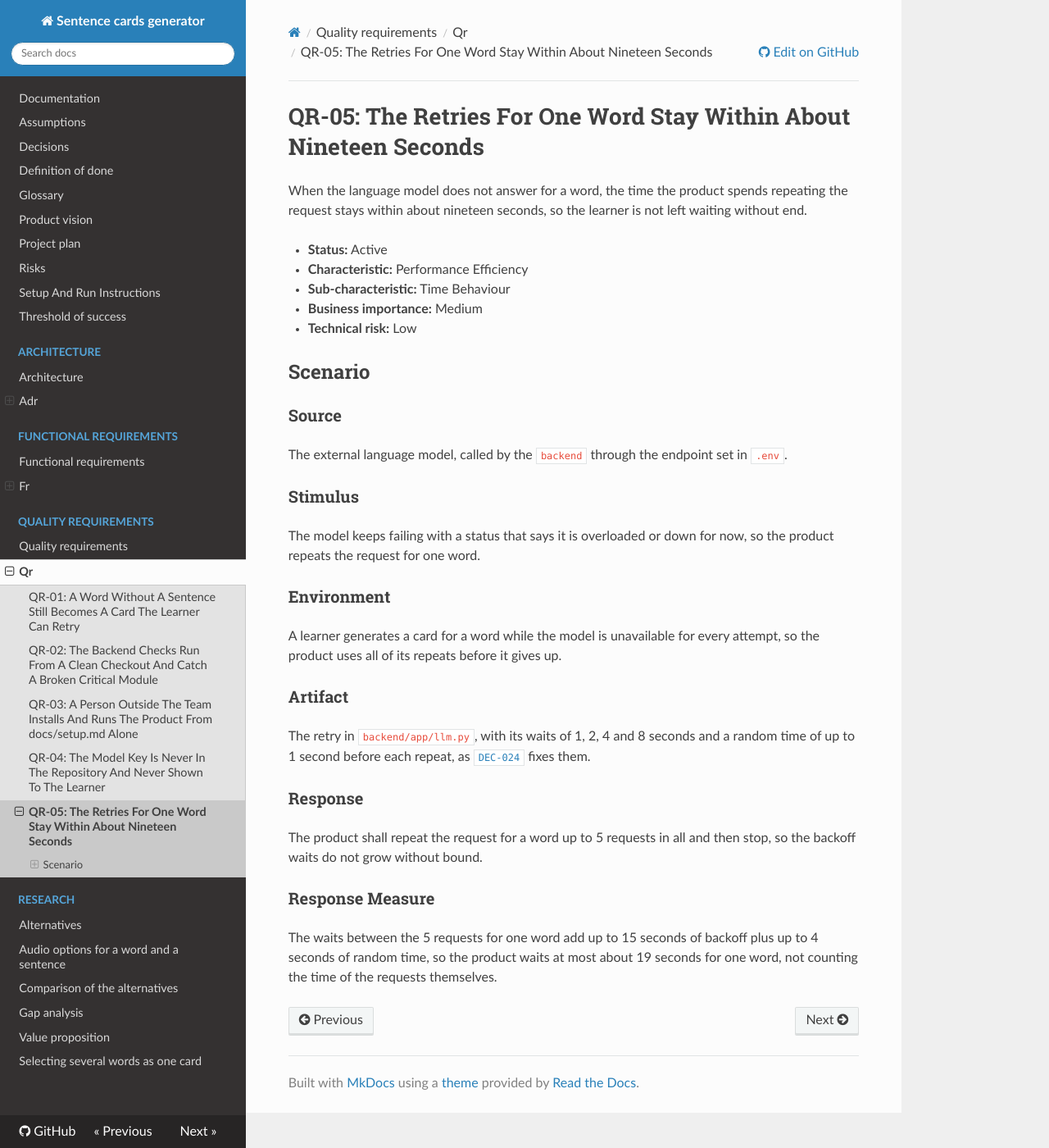
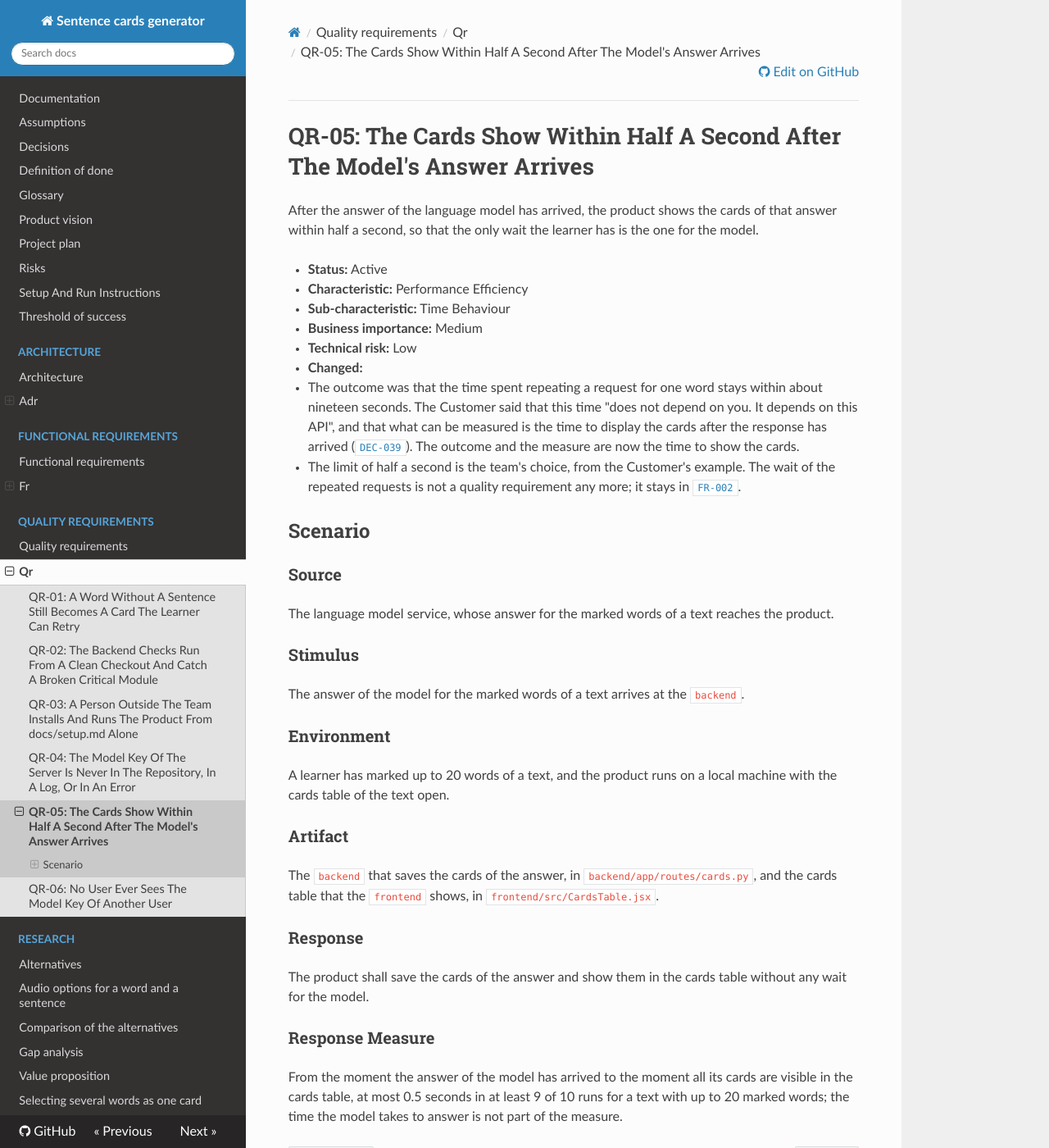
Before and after one commit to itpd-team-6/sentence-cards-generator-team-6, an MkDocs documentation site: the page built from docs/quality-requirements/qr/QR-05.md, in a window 1280 px wide and 1400 px high. Shown: the whole window at 82% size. Built offline with MkDocs 1.6.1, drawn with Linux system fonts in a browser that asks for light colours; nearby versions of some CDN libraries.

Commit message:
Update the quality requirements and the architecture after meeting

```diff
--- a/docs/architecture/README.md
+++ b/docs/architecture/README.md
@@ -15,24 +15,29 @@ The product runs as the containers below, and [`ADR-001`](adr/ADR-001.md) decide
 
 ![Container view](container.svg)
 
+The dashed arrows between the `frontend` and the language model service are decided by [`ADR-004`](adr/ADR-004.md) and are not built yet; today only the `backend` asks the model.
+
 ### Container Responsibilities
 
-| Container  | Responsibilities                                                                                                                                                                                                                     |
-| ---------- | ------------------------------------------------------------------------------------------------------------------------------------------------------------------------------------------------------------------------------------ |
-| `frontend` | Shows the page where the learner pastes a text and marks words; shows the cards table where the learner edits, selects, hides and deletes cards; runs the study session; holds the text and the marks until the `backend` saves them |
-| `backend`  | Makes a card for each marked word by asking the language model; repeats a request the model does not answer; refuses a second card with the same meaning; sets when each card comes back and orders the study queue                  |
-| `database` | Stores the texts, the marked words and the cards with their sentences, translations and phrases; stores the due time and the review history of each card; keeps the number of the last change made to its structure                  |
+| Container  | Responsibilities                                                                                                                                                                                                                                       |
+| ---------- | ------------------------------------------------------------------------------------------------------------------------------------------------------------------------------------------------------------------------------------------------------ |
+| `frontend` | Shows the page where the learner pastes a text and marks words; shows the cards table and the card editor; runs the study session; asks the language model with the user's own key when the user has one; keeps that key in the browser                |
+| `backend`  | Makes a card for each marked word by asking the language model with the key that the server holds; repeats a request the model does not answer; refuses a second card with the same meaning; sets when each card comes back and orders the study queue |
+| `database` | Stores the texts, the marked words and the cards with their sentences, translations and phrases; stores the due time and the review history of each card; keeps the number of the last change made to its structure                                    |
 
 ## Diagrams And Legends
 
 A solid box is a container, with its name and its technology, and a dashed box is an external system.
-An arrow is one exchange, labelled with what crosses it, and it points to the side that receives it.
+A solid arrow is one exchange, labelled with what crosses it, and it points to the side that receives it.
+A dashed arrow is an exchange that is decided and not built yet.
 The image is [`container.svg`](container.svg), written by hand as SVG, so the file is also its source.
 
 ## Architectural Decisions
 
-| ADR                       | Status   | Addresses                                                                                                                                     | Decision                                                               |
-| ------------------------- | -------- | --------------------------------------------------------------------------------------------------------------------------------------------- | ---------------------------------------------------------------------- |
-| [ADR-001](adr/ADR-001.md) | Accepted | [FR-001](../functional-requirements/fr/FR-001.md), [QR-02](../quality-requirements/qr/QR-02.md), [QR-03](../quality-requirements/qr/QR-03.md) | A React frontend, a FastAPI backend, and an SQLite database            |
-| [ADR-002](adr/ADR-002.md) | Accepted | [QR-02](../quality-requirements/qr/QR-02.md)                                                                                                  | Numbered migrations run once each in order                             |
-| [ADR-003](adr/ADR-003.md) | Accepted | [FR-002](../functional-requirements/fr/FR-002.md), [QR-04](../quality-requirements/qr/QR-04.md), [QR-05](../quality-requirements/qr/QR-05.md) | A configured OpenAI-compatible endpoint, with the retry in the backend |
+| ADR                       | Status   | Addresses                                                                                                                                     | Decision                                                                    |
+| ------------------------- | -------- | --------------------------------------------------------------------------------------------------------------------------------------------- | --------------------------------------------------------------------------- |
+| [ADR-001](adr/ADR-001.md) | Accepted | [FR-001](../functional-requirements/fr/FR-001.md), [QR-02](../quality-requirements/qr/QR-02.md), [QR-03](../quality-requirements/qr/QR-03.md) | A React frontend, a FastAPI backend, and an SQLite database                 |
+| [ADR-002](adr/ADR-002.md) | Accepted | [QR-02](../quality-requirements/qr/QR-02.md)                                                                                                  | Numbered migrations run once each in order                                  |
+| [ADR-003](adr/ADR-003.md) | Accepted | [FR-002](../functional-requirements/fr/FR-002.md), [QR-01](../quality-requirements/qr/QR-01.md), [QR-04](../quality-requirements/qr/QR-04.md) | A configured OpenAI-compatible endpoint, with the retry in the backend      |
+| [ADR-004](adr/ADR-004.md) | Accepted | [FR-011](../functional-requirements/fr/FR-011.md), [QR-06](../quality-requirements/qr/QR-06.md)                                               | A user's own model key stays in the browser, and the browser asks the model |
+| [ADR-005](adr/ADR-005.md) | Proposed | [QR-03](../quality-requirements/qr/QR-03.md)                                                                                                  | Run the audio model in the backend                                          |
--- a/docs/architecture/adr/ADR-003.md
+++ b/docs/architecture/adr/ADR-003.md
@@ -31,7 +31,8 @@ A request that fails because the model is unavailable is repeated up to 5 reques
 
 ## Consequences
 
-- **Security (Confidentiality):** the key is read from `.env`, which is never committed, and it is kept out of the error shown to the learner, which keeps [`QR-04`](../../quality-requirements/qr/QR-04.md) reachable.
-- **Performance Efficiency (Time Behaviour):** the retry is bounded, so the waits for one word add up to at most about nineteen seconds, which keeps [`QR-05`](../../quality-requirements/qr/QR-05.md) reachable.
+- **Security (Confidentiality):** the key is read from `.env`, which is never committed, and it is kept out of the logs and of the error shown to the learner, which keeps [`QR-04`](../../quality-requirements/qr/QR-04.md) reachable.
+- **Reliability (Fault Tolerance):** the retry is bounded and a word the model never answers for still gets a card, so the waits for one word end and the learner keeps the word, which keeps [`QR-01`](../../quality-requirements/qr/QR-01.md) reachable.
 - **Benefit:** any OpenAI-compatible model works and can be changed in `.env` without code, so the self-hoster picks a free or cheap one.
 - **Cost:** a word the model never answers for ends with a card that has no sentence and an error, which the learner retries from the card.
+- **Cost:** the key of the server is the only key this record covers, and a request that a user makes from the browser with their own key does not pass through this retry, per [`ADR-004`](ADR-004.md).
--- /dev/null
+++ b/docs/architecture/adr/ADR-004.md
@@ -0,0 +1,39 @@
+# ADR-004: A User's Own Model Key Stays In The Browser, And The Browser Asks The Model
+
+- **Status:** Accepted
+- **Created:** 2026-10-25
+- **Updated:** 2026-10-25
+- **Containers:** `frontend`, `backend`
+- **Addresses:** [`FR-011`](../../functional-requirements/fr/FR-011.md), [`QR-06`](../../quality-requirements/qr/QR-06.md)
+- **Decision:** [`DEC-040`](../../decisions.md#dec-040)
+
+## Context
+
+[`ADR-003`](ADR-003.md) has the `backend` ask the language model with a key that the server holds in `.env`.
+At the Week 4 meeting the Customer pointed at two limits of that choice: a student may want a model that the `backend` does not support, and a student or a teacher may not want to send their own key to the server.
+He asked that no user can see the key of another user ([`DEC-038`](../../decisions.md#dec-038)), and that a user who does not use the key the service provides keeps their own key out of the server ([`DEC-040`](../../decisions.md#dec-040)).
+The key that the service provides stays on the server, and the `backend` still stores the cards, because the Customer wants it to remain the source of truth for the data.
+
+## Considered Options
+
+- **The `frontend` asks the language model with the user's own key, and the `backend` keeps asking with the server's key for everyone else.**
+  The key of a user is kept in that user's browser and goes only to the language model service, and what the `backend` receives is the answer to store.
+- **The user's key is sent to the `backend`, which keeps it for the user.**
+  The `backend` would hold the keys of all its users, and a teacher's pages could then be made to show the key of a student, which the Customer excluded when he said that a user's own key "never goes to the server".
+- **Only the key of the server, as in [`ADR-003`](ADR-003.md).**
+  A student could use no model that the `backend` does not support and could not keep a key private, which the Customer asked for.
+
+## Decision Outcome
+
+Chosen option: the `frontend` asks the language model with the user's own key when the user has set one, and the `backend` keeps asking with the key of the server when the user has not.
+The `backend` never receives and never returns a key of a user, and it keeps saving and processing the cards.
+The record documents the Customer's [`DEC-040`](../../decisions.md#dec-040).
+It is not built yet: today only the `backend` asks the model, as [`ADR-003`](ADR-003.md) says.
+
+## Consequences
+
+- **Security (Confidentiality):** the key of a user does not reach the server or the pages of another user, which keeps [`QR-06`](../../quality-requirements/qr/QR-06.md) reachable.
+- **Reliability (Fault Tolerance):** a request that fails in the browser must still leave a card for the word, so the `frontend` has to hand the failure to the `backend`, or [`QR-01`](../../quality-requirements/qr/QR-01.md) is not met for these users.
+- **Maintainability (Testability):** the repeating and the reading of the model's answer, which `backend/app/llm.py` does and `python -m pytest` tests, must also run in the browser, where the repository has no tests yet, so [`QR-02`](../../quality-requirements/qr/QR-02.md) does not reach it until they are written.
+- **Performance Efficiency (Time Behaviour):** the time to show the cards after the answer arrives is measured in the browser as well for these users, as [`QR-05`](../../quality-requirements/qr/QR-05.md) says.
+- **Cost:** the logic that asks the model exists twice, once in each container, and the two must agree.
--- /dev/null
+++ b/docs/architecture/adr/ADR-005.md
@@ -0,0 +1,37 @@
+# ADR-005: Run The Audio Model In The Backend
+
+- **Status:** Proposed
+- **Created:** 2026-10-25
+- **Updated:** 2026-10-25
+- **Containers:** `backend`
+- **Addresses:** [`QR-03`](../../quality-requirements/qr/QR-03.md)
+- **Decision:** [`DEC-041`](../../decisions.md#dec-041)
+
+## Context
+
+Each card is to have audio for its word and its sentence from an outside source ([`DEC-007`](../../decisions.md#dec-007), [`DEC-010`](../../decisions.md#dec-010)), and the product must be installable by a person outside the team from `docs/setup.md` alone.
+The [audio options](../../research/audio-options.md) compare three sources: Piper, which runs on the learner's machine and whose engine is GPL-3.0 with a licence for each voice, Google Cloud Text-to-Speech, an online service that needs billing and receives every word and sentence, and Coqui XTTS, whose model licence allows only non-commercial use.
+At the Week 4 meeting the Customer said that for a learner who does not control the machine, deploying a model on the back end that generates audio is the more user-friendly option, that Piper is the closest of the three, and that the licence must be checked for commercial use ([`DEC-041`](../../decisions.md#dec-041)).
+No audio is built yet, and no functional requirement for it is written, so this record answers a quality requirement and not a behavior.
+
+## Considered Options
+
+- **A text-to-speech model that runs inside the `backend`.**
+  The `backend` makes the audio and the `frontend` plays it, so a learner of a hosted service gets audio without running a model, and a person who hosts the product gets it with the `backend`.
+- **A text-to-speech program that the learner runs apart from the product, which the product is configured to call.**
+  It suits a learner on their own machine, but a learner of a hosted service would have to run it, which the Customer judged less user-friendly.
+- **An online text-to-speech service that the `backend` calls.**
+  It stays possible under [`DEC-010`](../../decisions.md#dec-010), but it needs a billing account, sends every word and sentence to a third party, and the Customer did not choose it.
+
+## Decision Outcome
+
+Chosen option: a text-to-speech model that runs inside the `backend`, as the Customer proposed in [`DEC-041`](../../decisions.md#dec-041).
+Which model is not decided: Piper is the closest, and its licence and the licence of each voice must be checked for commercial use before it is chosen.
+The record stays `Proposed` until the model and its licence are settled.
+
+## Consequences
+
+- **Flexibility (Installability):** the `backend` must install and hold a model, so a person who hosts the product follows more steps and needs more machine, and `docs/setup.md` must say how, or [`QR-03`](../../quality-requirements/qr/QR-03.md) is not met.
+- **Cost:** the hardware that the model needs is not known yet; the pages read for the audio options state no minimum.
+- **Cost:** the licence of the engine and of each voice may not allow commercial use, which the Customer asked to check.
+- **Cost:** when the audio is built, the `backend` gains a responsibility and a functional requirement is written, and the container table and this record change in the same change.
--- a/docs/functional-requirements/README.md
+++ b/docs/functional-requirements/README.md
@@ -12,3 +12,4 @@
 | [FR-008](fr/FR-008.md) | Order The Study Queue By Due Time And Let The Learner Move Cards | `frontend`, `backend` | Active |
 | [FR-009](fr/FR-009.md) | Identify A Card By Its Word And A Short Phrase                   | `backend`             | Active |
 | [FR-010](fr/FR-010.md) | Edit The Short Phrase Of A Card                                  | `frontend`, `backend` | Active |
+| [FR-011](fr/FR-011.md) | Ask The Language Model From The Browser With The User's Own Key  | `frontend`, `backend` | Active |
--- /dev/null
+++ b/docs/functional-requirements/fr/FR-011.md
@@ -0,0 +1,23 @@
+# FR-011: Ask The Language Model From The Browser With The User's Own Key
+
+- **Status:** Active
+- **Traces to:** [`DEC-040`](../../decisions.md#dec-040), [`DEC-038`](../../decisions.md#dec-038), [`ADR-004`](../../architecture/adr/ADR-004.md)
+- **Containers:** `frontend`, `backend`
+
+## Behavior
+
+When a user has set their own language model key, the product shall make the requests to the language model from the browser, and shall not send that key to the `backend`.
+
+When the language model answers a request made from the browser, the product shall save the cards of the answer in the `backend`, and shall show them in the cards table as it does for a request made by the `backend`.
+
+## Acceptance Criteria
+
+### AC-01
+
+Given a user who has set their own key, when sentences are asked for a marked word, then the browser sends the request to the language model with the key, and no request to the `backend` contains any part of the key.
+
+Check: the network panel of the browser lists the request to the model and the requests to the `backend`, and a search of the requests to the `backend` for the key value finds nothing.
+
+### AC-02
+
+Given a user who has set their own key and whose request was answered, when the cards table is opened again after the page is reloaded, then the cards of the answer are in it.
--- a/docs/quality-requirements/README.md
+++ b/docs/quality-requirements/README.md
@@ -3,10 +3,11 @@
 This is the priority matrix: one row per quality requirement, sorted active first, then by business importance from High to Low, then by technical risk from High to Low, with `QR-nn` order breaking a tie.
 Each row links its file under `qr/`, which carries the requirement's six-part scenario.
 
-| QR                   | Outcome                                                                                                                                                                                    | Business importance | Technical risk | Characteristic         | Sub-characteristic | Status |
-| -------------------- | ------------------------------------------------------------------------------------------------------------------------------------------------------------------------------------------ | ------------------- | -------------- | ---------------------- | ------------------ | ------ |
-| [QR-01](qr/QR-01.md) | When the language model gives no sentence for a marked word, the learner still gets a card for that word and can ask for its sentence again, and the other words keep their sentences.     | High                | Medium         | Reliability            | Fault Tolerance    | Active |
-| [QR-02](qr/QR-02.md) | A developer can run the backend checks from a clean checkout of the repository, and a change that breaks one of the product's critical modules makes those checks fail.                    | High                | Medium         | Maintainability        | Testability        | Active |
-| [QR-03](qr/QR-03.md) | A person who is not on the team installs and runs the product by following only `docs/setup.md`, with no other help from the team.                                                         | High                | Medium         | Flexibility            | Installability     | Active |
-| [QR-04](qr/QR-04.md) | The language model key is read from `.env` and never committed to the repository or shown to the learner, even in an error.                                                                | Medium              | Low            | Security               | Confidentiality    | Active |
-| [QR-05](qr/QR-05.md) | When the language model does not answer for a word, the time the product spends repeating the request stays within about nineteen seconds, so the learner is not left waiting without end. | Medium              | Low            | Performance Efficiency | Time Behaviour     | Active |
+| QR                   | Outcome                                                                                                                                                                                | Business importance | Technical risk | Characteristic         | Sub-characteristic | Status |
+| -------------------- | -------------------------------------------------------------------------------------------------------------------------------------------------------------------------------------- | ------------------- | -------------- | ---------------------- | ------------------ | ------ |
+| [QR-01](qr/QR-01.md) | When the language model gives no sentence for a marked word, the learner still gets a card for that word and can ask for its sentence again, and the other words keep their sentences. | High                | Medium         | Reliability            | Fault Tolerance    | Active |
+| [QR-02](qr/QR-02.md) | A developer can run the backend checks from a clean checkout of the repository, and a change that breaks one of the product's critical modules makes those checks fail.                | High                | Medium         | Maintainability        | Testability        | Active |
+| [QR-03](qr/QR-03.md) | A person who is not on the team installs and runs the product by following only `docs/setup.md`, with no other help from the team.                                                     | High                | Medium         | Flexibility            | Installability     | Active |
+| [QR-06](qr/QR-06.md) | No user of the product can see the model key of another user, so that a teacher never sees the key of a student.                                                                       | High                | Medium         | Security               | Confidentiality    | Active |
+| [QR-04](qr/QR-04.md) | The language model key that the server holds is read from `.env`, is never committed to the repository, and appears in no log line and in no error shown to the learner.               | Medium              | Low            | Security               | Confidentiality    | Active |
+| [QR-05](qr/QR-05.md) | After the answer of the language model has arrived, the product shows the cards of that answer within half a second, so that the only wait the learner has is the one for the model.   | Medium              | Low            | Performance Efficiency | Time Behaviour     | Active |
--- a/docs/quality-requirements/qr/QR-05.md
+++ b/docs/quality-requirements/qr/QR-05.md
@@ -1,35 +1,38 @@
-# QR-05: The Retries For One Word Stay Within About Nineteen Seconds
+# QR-05: The Cards Show Within Half A Second After The Model's Answer Arrives
 
-When the language model does not answer for a word, the time the product spends repeating the request stays within about nineteen seconds, so the learner is not left waiting without end.
+After the answer of the language model has arrived, the product shows the cards of that answer within half a second, so that the only wait the learner has is the one for the model.
 
 - **Status:** Active
 - **Characteristic:** Performance Efficiency
 - **Sub-characteristic:** Time Behaviour
 - **Business importance:** Medium
 - **Technical risk:** Low
+- **Changed:**
+  - The outcome was that the time spent repeating a request for one word stays within about nineteen seconds. The Customer said that this time "does not depend on you. It depends on this API", and that what can be measured is the time to display the cards after the response has arrived ([`DEC-039`](https://github.com/itpd-team-6/sentence-cards-generator-team-6/blob/main/docs/decisions.md#dec-039)). The outcome and the measure are now the time to show the cards.
+  - The limit of half a second is the team's choice, from the Customer's example. The wait of the repeated requests is not a quality requirement any more; it stays in [`FR-002`](../../functional-requirements/fr/FR-002.md).
 
 ## Scenario
 
 ### Source
 
-The external language model, called by the `backend` through the endpoint set in `.env`.
+The language model service, whose answer for the marked words of a text reaches the product.
 
 ### Stimulus
 
-The model keeps failing with a status that says it is overloaded or down for now, so the product repeats the request for one word.
+The answer of the model for the marked words of a text arrives at the `backend`.
 
 ### Environment
 
-A learner generates a card for a word while the model is unavailable for every attempt, so the product uses all of its repeats before it gives up.
+A learner has marked up to 20 words of a text, and the product runs on a local machine with the cards table of the text open.
 
 ### Artifact
 
-The retry in `backend/app/llm.py`, with its waits of 1, 2, 4 and 8 seconds and a random time of up to 1 second before each repeat, as [`DEC-024`](https://github.com/itpd-team-6/sentence-cards-generator-team-6/blob/main/docs/decisions.md#dec-024) fixes them.
+The `backend` that saves the cards of the answer, in `backend/app/routes/cards.py`, and the cards table that the `frontend` shows, in `frontend/src/CardsTable.jsx`.
 
 ### Response
 
-The product shall repeat the request for a word up to 5 requests in all and then stop, so the backoff waits do not grow without bound.
+The product shall save the cards of the answer and show them in the cards table without any wait for the model.
 
 ### Response Measure
 
-The waits between the 5 requests for one word add up to 15 seconds of backoff plus up to 4 seconds of random time, so the product waits at most about 19 seconds for one word, not counting the time of the requests themselves.
+From the moment the answer of the model has arrived to the moment all its cards are visible in the cards table, at most 0.5 seconds in at least 9 of 10 runs for a text with up to 20 marked words; the time the model takes to answer is not part of the measure.
```
Also changed, not shown: other parts of docs/architecture/adr/ADR-003.md (+2 -2 lines), docs/quality-requirements/qr/QR-04.md (+8 -6 lines), docs/quality-requirements/qr/QR-06.md (added, +35 -0 lines), docs/architecture/container.svg.
